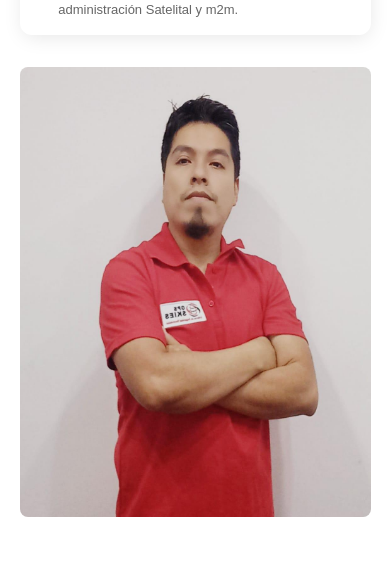
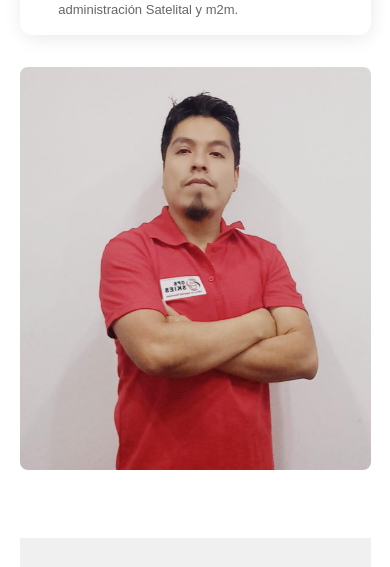
Before and after one commit to LuisOM1/web-front, a React (Create React App) app: page /about in a window 390 px wide. Shown: the part 821-1388 px from the top of the page. Built offline with nearby package versions, Linux system fonts and the light colour scheme.

Commit message:
img_nosotros responsive

```diff
--- a/src/css/about.css
+++ b/src/css/about.css
@@ -93,8 +93,9 @@ body.active_video{ overflow-y: hidden; }
 
             .about_container_right{
                 width: 40%;
-                height: auto;
+                height: 550px;
                 float: right;
+                text-align: center;
                 animation: fadeInImg 1s ease;
             }
 
@@ -104,8 +105,8 @@ body.active_video{ overflow-y: hidden; }
             }
 
                 .about_container_right img{
-                    width: 100%;
-                    height: 450px;
+                    max-width: 100%;
+                    max-height: 450px;
                     border-radius: 8px;
                 }
 
@@ -263,8 +264,6 @@ body.active_video{ overflow-y: hidden; }
             .about_container_left, .about_container_right{ width: 100%; height: auto;
                 float: none; margin-bottom: 2rem;
             }
-            .about_container_right{ text-align: center; }
-                .about_container_right img{  width: auto; }
 }
 
 @media screen and (max-width: 940px ){
@@ -283,8 +282,6 @@ body.active_video{ overflow-y: hidden; }
 }
 
 @media screen and (max-width: 450px ){
-    .about_container_right img{ width: 100%; }
-
     .about_container_2{ height: auto; }
         .about_funfact{ display: block; height: auto; margin-top: 2rem; }
             .about_funfact_block{ width: 100%; height: auto; margin-bottom: 2rem; }
```
